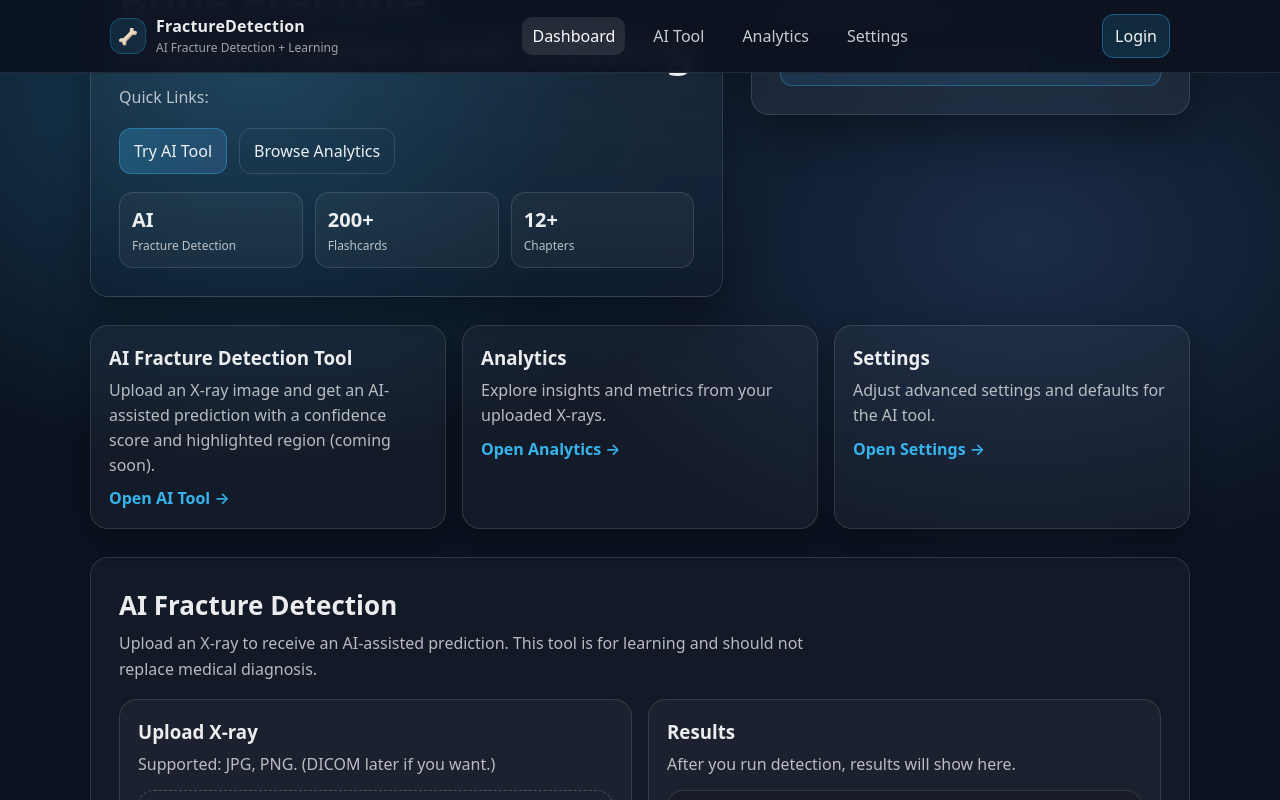
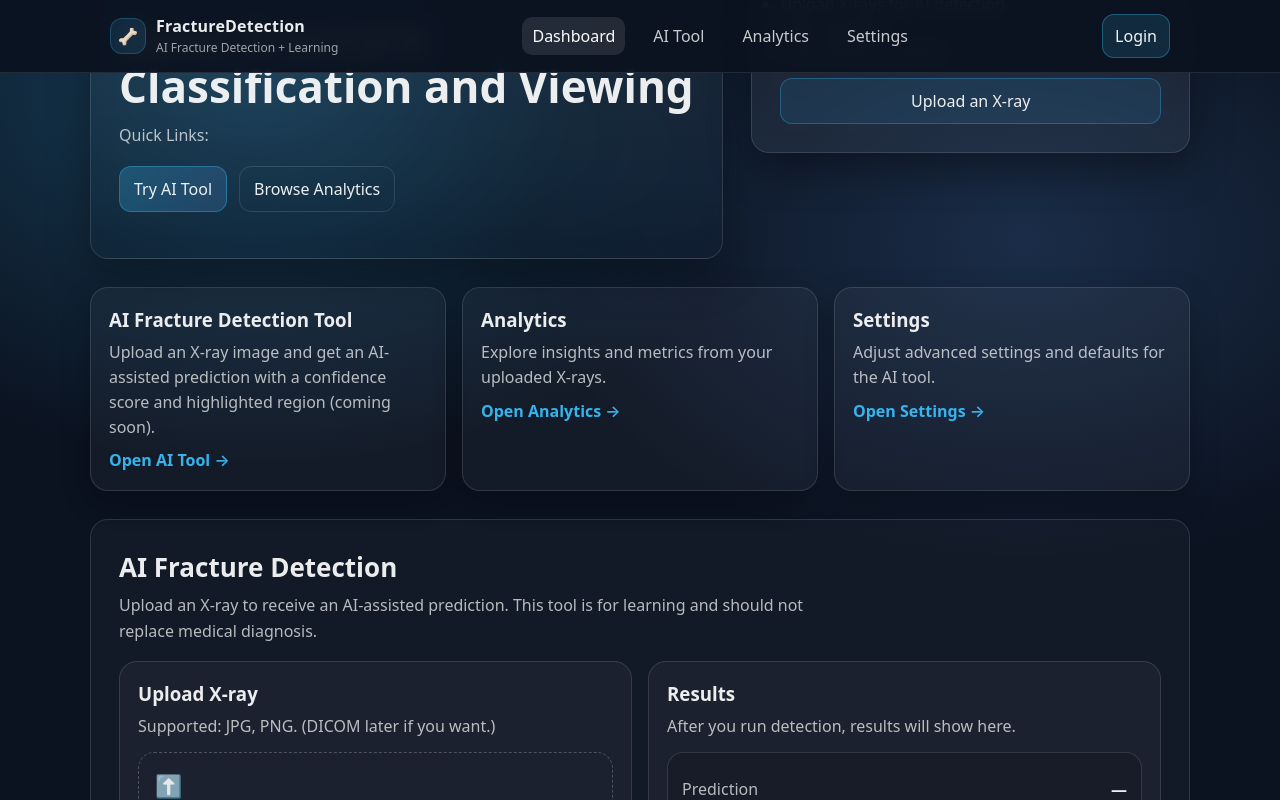
Before and after one commit to Jamalbah64/bone-fracture-learning-portal, a React (Vite) app in the folder client/react-app/: page / in a window 1280 px wide. Built offline with nearby package versions, Linux system fonts and the light colour scheme.

Commit message:
updating changes

```diff
--- a/client/react-app/src/pages/dashboard.jsx
+++ b/client/react-app/src/pages/dashboard.jsx
@@ -28,21 +28,6 @@ function Dashboard() {
               >
                 Browse Analytics
               </button>
-            </div>
-
-            <div className="stats">
-              <div className="stat">
-                <div className="stat-number">AI</div>
-                <div className="stat-label">Fracture Detection</div>
-              </div>
-              <div className="stat">
-                <div className="stat-number">200+</div>
-                <div className="stat-label">Flashcards</div>
-              </div>
-              <div className="stat">
-                <div className="stat-number">12+</div>
-                <div className="stat-label">Chapters</div>
-              </div>
             </div>
           </div>
 
```
